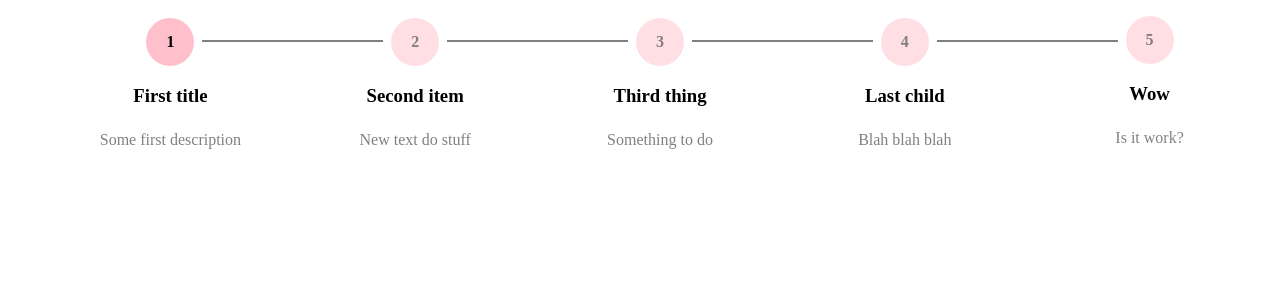
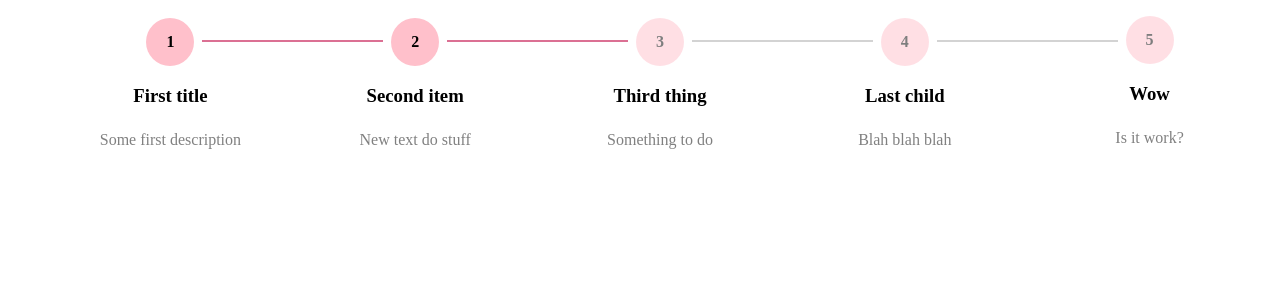
Before and after one commit to vukolovanton/boring-react-components, a React (Vite) app: page / in a window 1280 px wide. Shown: the top 300 px of the page. Built offline with nearby package versions, Linux system fonts and the light colour scheme.

Commit message:
Dynamically change line color based on completed steps

```diff
--- a/src/App.tsx
+++ b/src/App.tsx
@@ -28,7 +28,7 @@ function App() {
     <div>
       <Stepper
         steps={steps}
-        options={{ completedSteps: [0] }}
+        options={{ completedSteps: [0, 1] }}
       />
     </div>
   );
--- a/src/Stepper/Stepper.tsx
+++ b/src/Stepper/Stepper.tsx
@@ -5,22 +5,31 @@ import style from './Stepper.module.css';
 
 const Stepper: FC<StepperProps> = ({ steps, options, styles = {} }) => {
   const { completedSteps, variant = STEPPER_VARIANT.FULL } = options;
-  const { circleSize = "3rem", circleColor = "pink", lineColor = "grey" } = styles;
+  const { circleSize = "3rem", circleColor = "pink", lineColor = "PaleVioletRed" } = styles;
 
   const computedProperties = useMemo(() => {
     return {
       "--circle-size": circleSize,
-      "--line-color": lineColor,
       "--circle-color": circleColor,
       "--spacing": "clamp(0.25rem, 2vw, 0.5rem)",
     }
   }, []) as React.CSSProperties;
 
+  function getLineColor(i: number) {
+    if (completedSteps.includes(i)) {
+      return { "--line-color": lineColor } as React.CSSProperties;
+    } else return { "--line-color": "lightgrey" } as React.CSSProperties;
+  }
+
   return (
     <ol className={style.stepper} style={computedProperties}>
       {
         steps.map((step, index) => (
-          <li className={variant === STEPPER_VARIANT.FULL ? style.item : style.itemMinified} key={step.title}>
+          <li
+            className={variant === STEPPER_VARIANT.FULL ? style.item : style.itemMinified}
+            key={step.title}
+            style={getLineColor(index)}
+          >
             <h4
               className={style.circle}
               style={{
```
Also changed, not shown: src/interfaces/stepper/Stepper.interfaces.ts (line endings or trailing spaces).
